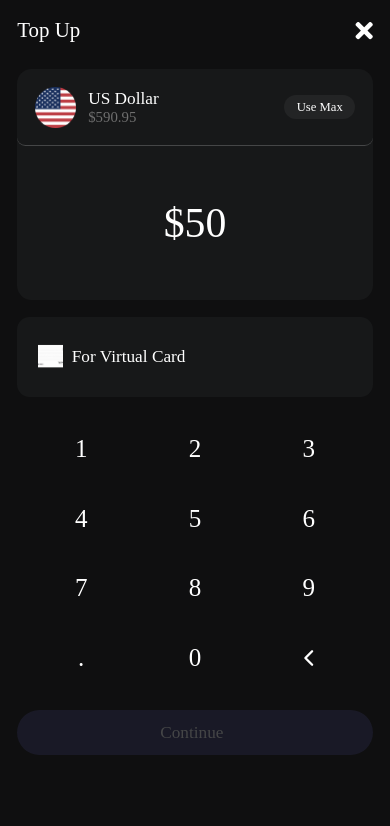
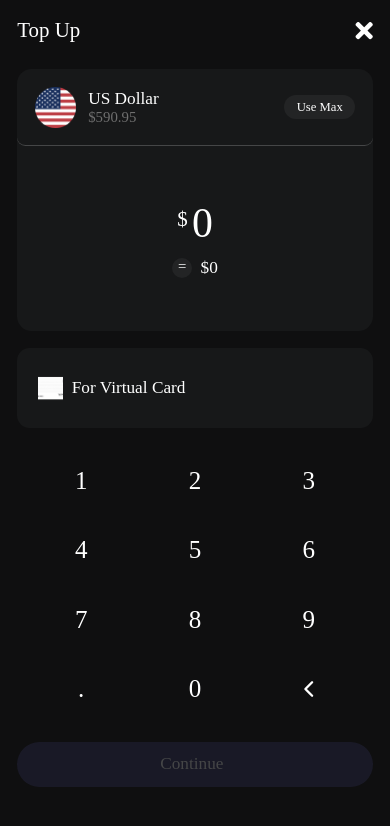
Before and after one commit to greatkene/shiga-test, a React Native app: screen /TopUp in a window 390 px wide. Shown: the top 826 px of the page. Built offline with nearby package versions, Linux system fonts and the light colour scheme; a web font is replaced by a local one.

Commit message:
chore: improv topup

```diff
--- a/src/screens/app/TopUp.tsx
+++ b/src/screens/app/TopUp.tsx
@@ -7,7 +7,7 @@ import { FontAwesome5, Ionicons } from "@expo/vector-icons";
 import { RootStackProps } from "@router/types";
 
 export const TopUp = ({ navigation }: RootStackProps<"TopUp">) => {
-  const [amount, setAmount] = useState("50");
+  const [amount, setAmount] = useState("0");
 
   const handleNumberPress = (num: string) => {
     setAmount((prev) => (prev === "0" ? num : prev + num));
@@ -57,9 +57,38 @@ export const TopUp = ({ navigation }: RootStackProps<"TopUp">) => {
             </TouchableOpacity>
           </View>
           <View style={styles.amountContainer}>
-            <AppText fontBold style={styles.amountText}>
-              ${amount}
-            </AppText>
+            <View style={{ flexDirection: "row", alignItems: "flex-start" }}>
+              <AppText fontBold big style={styles.dollarSign}>
+                $
+              </AppText>
+              <AppText fontBold style={styles.amountText}>
+                {amount}
+              </AppText>
+            </View>
+            <View
+              style={{
+                flexDirection: "row",
+                alignItems: "center",
+                gap: Sizes.font8,
+                marginTop: Sizes.font11,
+              }}
+            >
+              <View
+                style={{
+                  backgroundColor: Colors.iconContainer,
+                  width: normalize(18),
+                  height: normalize(18),
+                  borderRadius: Sizes.font50,
+                  alignItems: "center",
+                }}
+              >
+                <AppText fontBold>=</AppText>
+              </View>
+
+              <AppText fontBold semiMedium>
+                ${amount}
+              </AppText>
+            </View>
           </View>
         </View>
         <View style={styles.destinationContainer}>
@@ -139,6 +168,10 @@ const styles = StyleSheet.create({
     borderRadius: Sizes.font8,
     marginBottom: Sizes.font16,
   },
+  dollarSign: {
+    marginRight: Sizes.font4,
+    marginTop: Sizes.font8,
+  },
   amountText: {
     color: Colors.white,
     fontSize: Sizes.font20 * 2,
```
